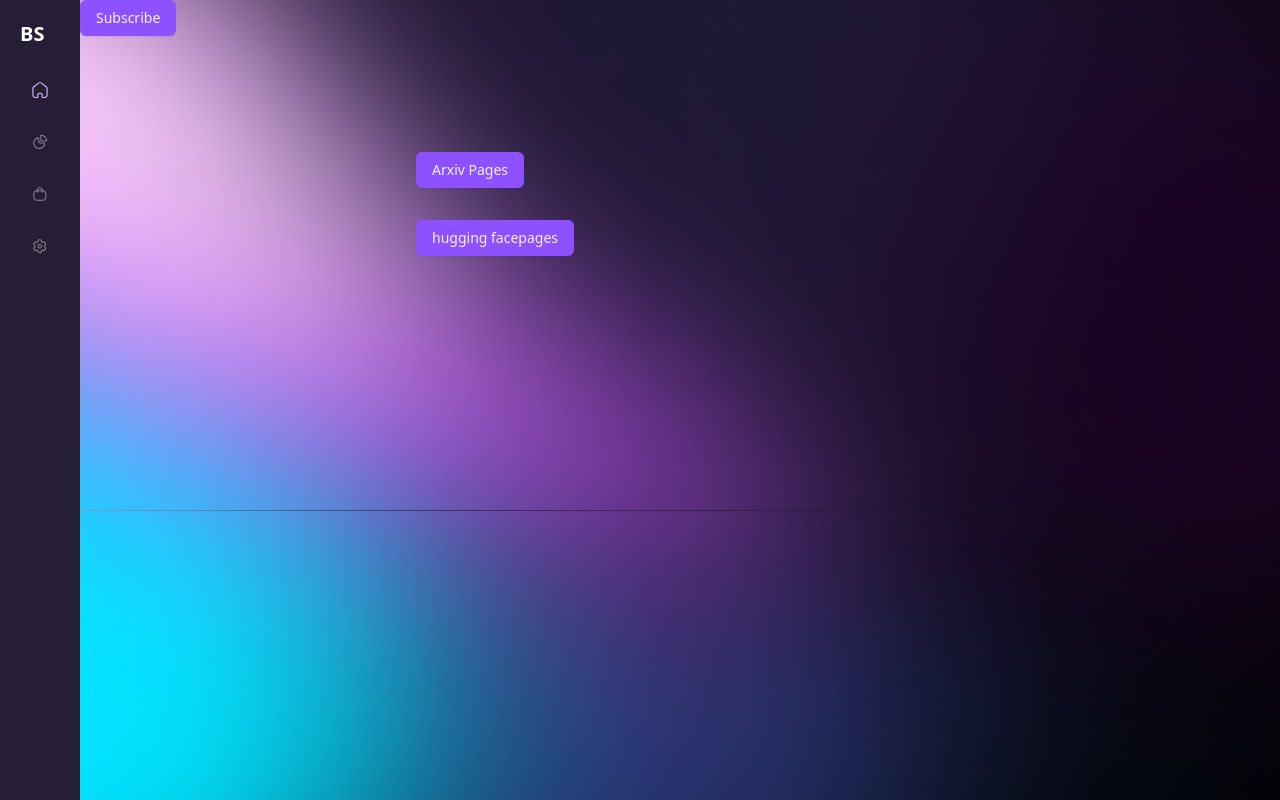
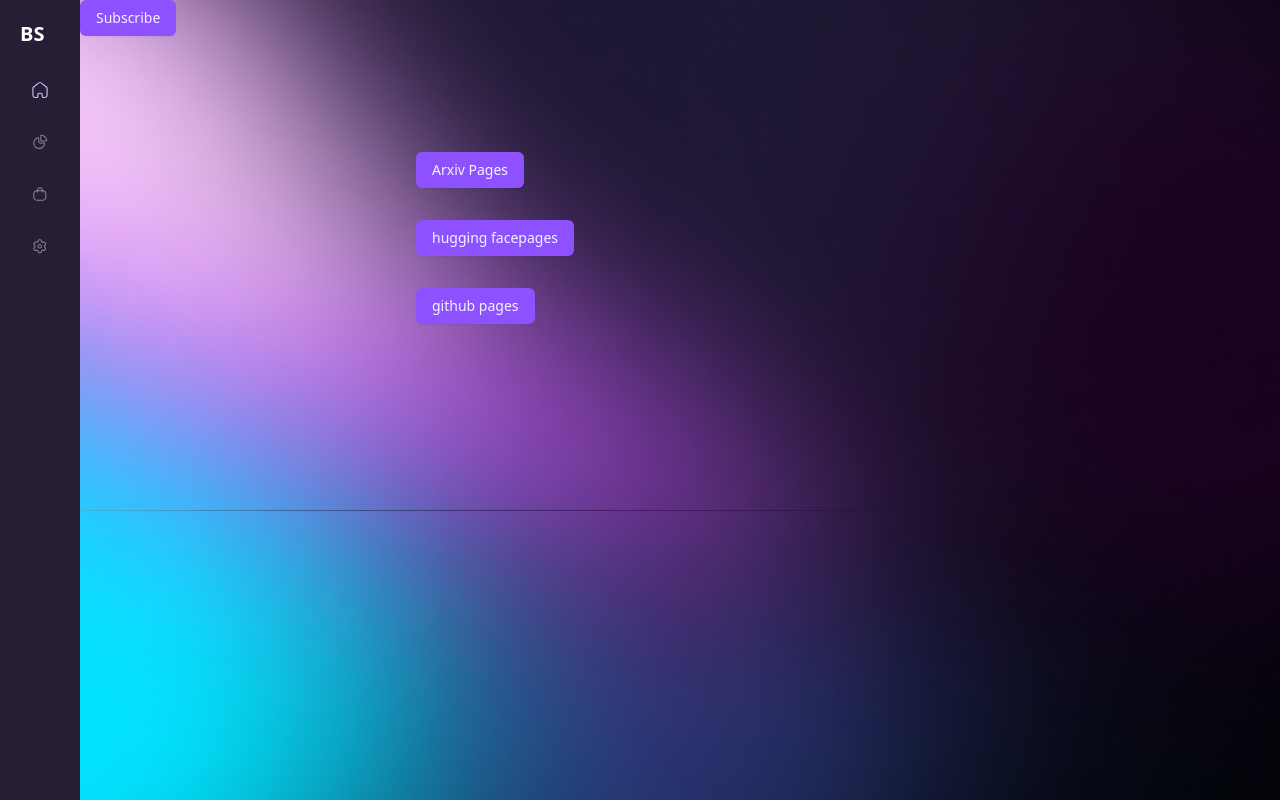
Before and after one commit to Nithin9585/botscout, a Next.js app: page / in a window 1280 px wide. Built offline with nearby package versions, Linux system fonts and the light colour scheme; no server answers.

Commit message:
updated subscriber ui

```diff
--- a/src/app/layout.js
+++ b/src/app/layout.js
@@ -27,7 +27,7 @@
         style={{ backgroundImage: "url('/background.jpg')" }}
       >
         <div className="ml-20">
-        <Subribers className=""/>
+        <Subribers />
         </div>
 
         <Sidebar />
--- a/src/app/page.js
+++ b/src/app/page.js
@@ -13,6 +13,11 @@
       hugging facepages
         </Button>
      </Link>
+     <Link href="/githubpages">
+        <Button className="m-4 cursor-pointer">
+          github pages
+        </Button>
+      </Link>
  </div>
   );
 }
```
